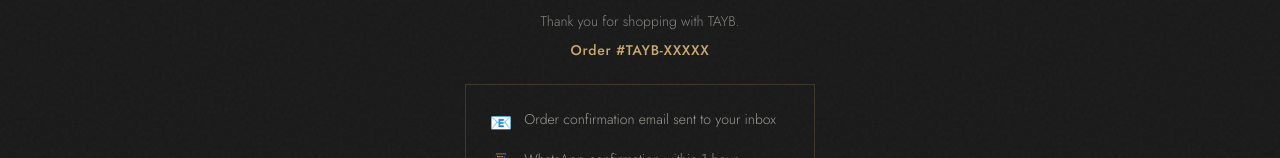
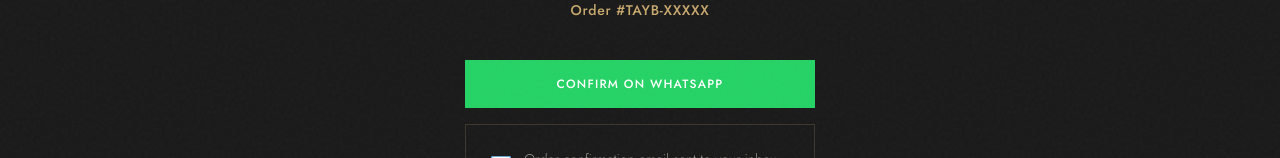
Before and after one commit to gh-tayyab/taybperfumes, a Next.js app: page /order-success in a window 1280 px wide. Shown: the part 451-609 px from the top of the page. Built offline with nearby package versions, Linux system fonts and the light colour scheme; no server answers.

Commit message:
add whatsapp confirmation msg

```diff
--- a/app/checkout/page.tsx
+++ b/app/checkout/page.tsx
@@ -130,7 +130,17 @@
 
     clearCart();
 
-    router.push(`/order-success?order_id=${orderId}`);
+    router.push(
+      `/order-success?order_id=${data.orderId}&name=${encodeURIComponent(
+        form.name
+      )}&phone=${encodeURIComponent(
+        form.phone
+      )}&city=${encodeURIComponent(
+        form.city
+      )}&address=${encodeURIComponent(
+        form.address
+      )}&total=${grandTotal}`
+    );
   };
 
   // ── Main submit ────────────────────────────────────────────
--- a/app/order-success/page.tsx
+++ b/app/order-success/page.tsx
@@ -10,7 +10,35 @@
   const params = useSearchParams();
   const orderId = params.get("order_id") || "TAYB-XXXXX";
   const [visible, setVisible] = useState(false);
+  const customerName = params.get("name") || "Customer";
+  const phone = params.get("phone") || "";
+  const city = params.get("city") || "";
+  const address = params.get("address") || "";
+  const total = params.get("total") || "";
 
+  const whatsappMessage = encodeURIComponent(`🌟 Assalam-o-Alaikum TAYB Perfumes,
+
+    Order ID:
+    ${orderId}
+
+    Customer:
+    ${customerName}
+
+    Phone:
+    ${phone}
+
+    City:
+    ${city}
+
+    Delivery Address:
+    ${address}
+
+    Amount:
+    Rs. ${total}
+
+    Kindly confirm my order.
+
+    Thank you.`);
   useEffect(() => {
     setTimeout(() => setVisible(true), 100);
   }, []);
@@ -41,6 +69,14 @@
         <p className="text-gold font-medium text-sm mb-6 tracking-wider">
           Order #{orderId}
         </p>
+        <Link
+          href={`https://wa.me/923367189237?text=${whatsappMessage}`}
+          target="_blank"
+          rel="noopener noreferrer"
+          className="mt-4 mb-4 inline-flex justify-center w-full bg-[#25D366] text-white font-body font-medium tracking-widest uppercase text-xs px-8 py-4 hover:opacity-90 transition"
+        >
+          Confirm on WhatsApp
+        </Link>
 
         <div className="border border-gold/20 p-6 mb-8 text-left space-y-3">
           {[
@@ -78,11 +114,15 @@
 export default function OrderSuccessPage() {
   return (
     <div className="pt-[100px]">
-      <Suspense fallback={
-        <div className="min-h-screen flex items-center justify-center">
-          <div className="text-gold/40 text-sm tracking-widest">Loading...</div>
-        </div>
-      }>
+      <Suspense
+        fallback={
+          <div className="min-h-screen flex items-center justify-center">
+            <div className="text-gold/40 text-sm tracking-widest">
+              Loading...
+            </div>
+          </div>
+        }
+      >
         <OrderSuccessContent />
       </Suspense>
     </div>
--- a/app/page.tsx
+++ b/app/page.tsx
@@ -158,7 +158,7 @@
       </section>
 
       {/* ── MID BANNER ── */}
-      <section className="relative h-[60vh] overflow-hidden mx-6 mb-20">
+      <section className="relative h-[60vh] w-full overflow-hidden mx-6 mb-20">
         <Image
           src="/hero.png"
           alt="TAYB Bundles"
```
